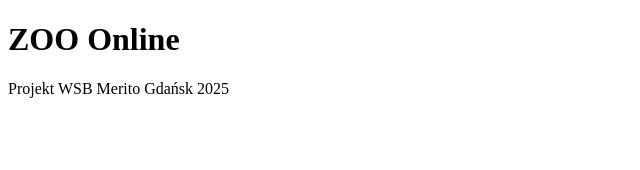
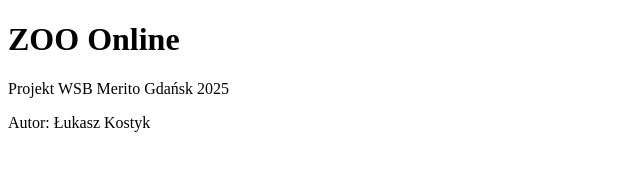
Before and after one commit to LukaszK9/Projekt, a plain HTML site: page index.html in a window 1280 px wide. Shown: the whole page, without its empty margins (0-640 px from the left). Drawn offline with Linux system fonts and the light colour scheme.

Commit message:
Dodano autora strony

```diff
--- a/index.html
+++ b/index.html
@@ -14,6 +14,7 @@
     </main>
     <footer>
         <p> Projekt WSB Merito Gdańsk 2025 </p>
+        <p> Autor: Łukasz Kostyk </p>
     </footer>
 </body>
 </html>
```
